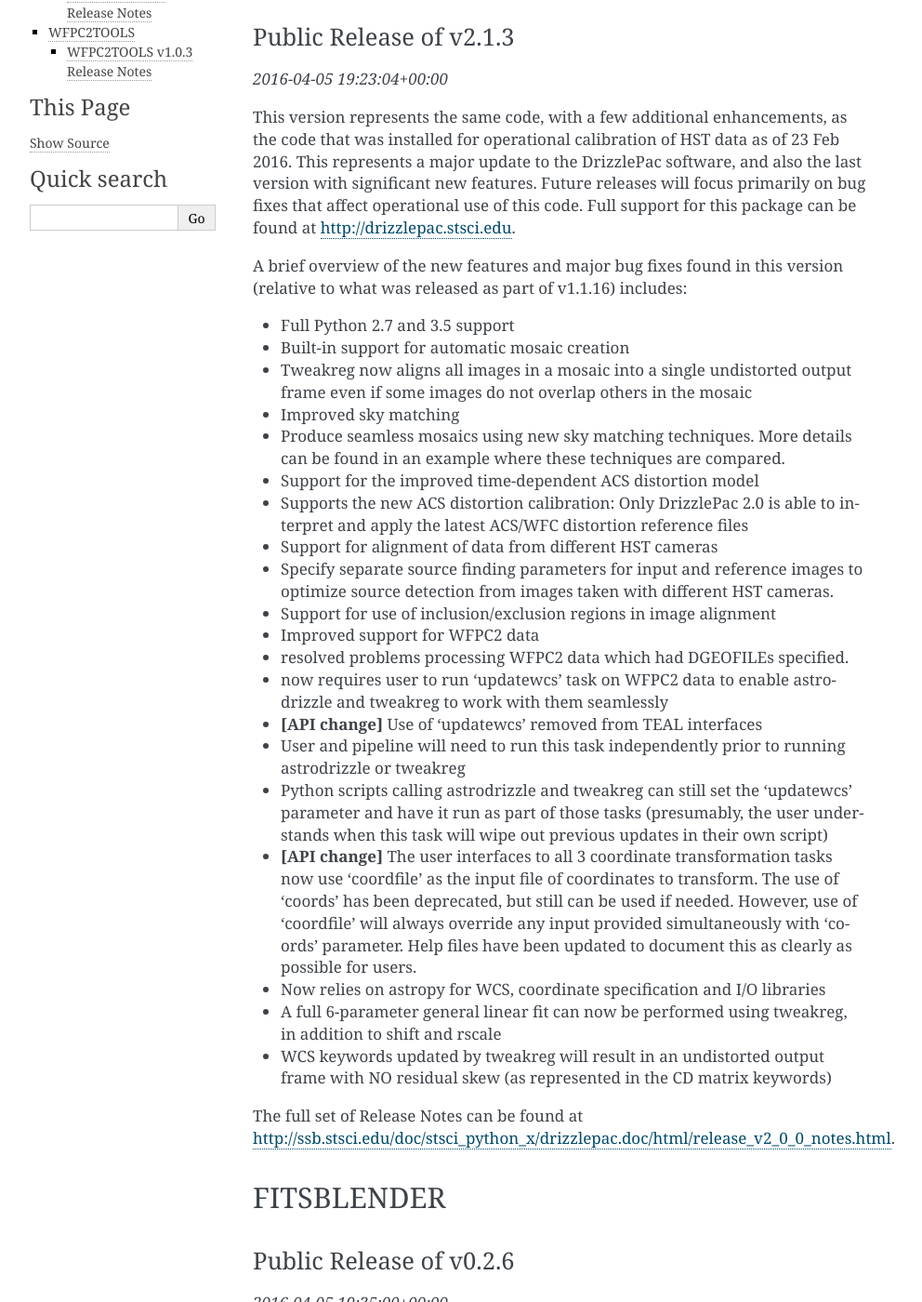
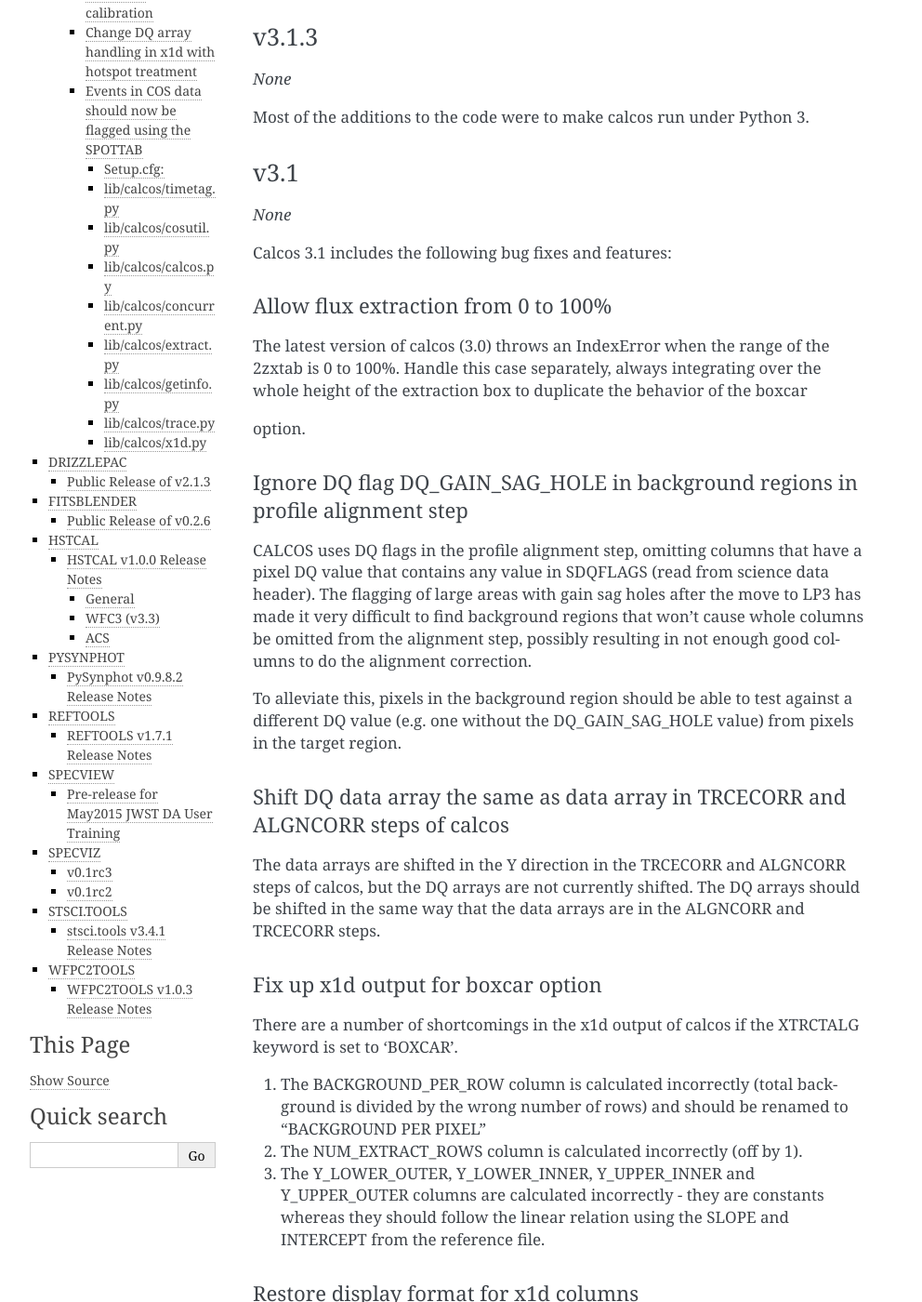
Before and after one commit to jhunkeler/astroconda, a Sphinx documentation site: the page built from source/release_notes.rst, in a window 1280 px wide and 1400 px high, scrolled down 700 px. Shown: the whole window at 93% size, without its empty margins (148-1140 px from the left). Built offline with Sphinx 7.4.7, drawn with Linux system fonts in a browser that asks for light colours; some of the changed text lies outside the part shown.

Commit message:
Update release notes

```diff
--- a/source/release_notes.rst
+++ b/source/release_notes.rst
@@ -32,6 +32,178 @@
    trails.
 
 -  Added Python 3 support (untested).
+
+CALCOS
+------
+
+v3.1.3
+~~~~~~
+
+*None*
+
+Most of the additions to the code were to make calcos run under Python
+3.
+
+v3.1
+~~~~
+
+*None*
+
+Calcos 3.1 includes the following bug fixes and features:
+
+Allow flux extraction from 0 to 100%
+^^^^^^^^^^^^^^^^^^^^^^^^^^^^^^^^^^^^
+
+The latest version of calcos (3.0) throws an IndexError when the range
+of the 2zxtab is 0 to 100%. Handle this case separately, always
+integrating over the whole height of the extraction box to duplicate the
+behavior of the boxcar
+
+option.
+
+Ignore DQ flag DQ\_GAIN\_SAG\_HOLE in background regions in profile alignment step
+^^^^^^^^^^^^^^^^^^^^^^^^^^^^^^^^^^^^^^^^^^^^^^^^^^^^^^^^^^^^^^^^^^^^^^^^^^^^^^^^^^
+
+CALCOS uses DQ flags in the profile alignment step, omitting columns
+that have a pixel DQ value that contains any value in SDQFLAGS (read
+from science data header). The flagging of large areas with gain sag
+holes after the move to LP3 has made it very difficult to find
+background regions that won't cause whole columns be omitted from the
+alignment step, possibly resulting in not enough good columns to do the
+alignment correction.
+
+To alleviate this, pixels in the background region should be able to
+test against a different DQ value (e.g. one without the
+DQ\_GAIN\_SAG\_HOLE value) from pixels in the target region.
+
+Shift DQ data array the same as data array in TRCECORR and ALGNCORR steps of calcos
+^^^^^^^^^^^^^^^^^^^^^^^^^^^^^^^^^^^^^^^^^^^^^^^^^^^^^^^^^^^^^^^^^^^^^^^^^^^^^^^^^^^
+
+The data arrays are shifted in the Y direction in the TRCECORR and
+ALGNCORR steps of calcos, but the DQ arrays are not currently shifted.
+The DQ arrays should be shifted in the same way that the data arrays are
+in the ALGNCORR and TRCECORR steps.
+
+Fix up x1d output for boxcar option
+^^^^^^^^^^^^^^^^^^^^^^^^^^^^^^^^^^^
+
+There are a number of shortcomings in the x1d output of calcos if the
+XTRCTALG keyword is set to 'BOXCAR'.
+
+1. The BACKGROUND\_PER\_ROW column is calculated incorrectly (total
+   background is divided by the wrong number of rows) and should be
+   renamed to "BACKGROUND PER PIXEL"
+
+2. The NUM\_EXTRACT\_ROWS column is calculated incorrectly (off by 1).
+
+3. The Y\_LOWER\_OUTER, Y\_LOWER\_INNER, Y\_UPPER\_INNER and
+   Y\_UPPER\_OUTER columns are calculated incorrectly - they are
+   constants whereas they should follow the linear relation using the
+   SLOPE and INTERCEPT from the reference file.
+
+Restore display format for x1d columns
+^^^^^^^^^^^^^^^^^^^^^^^^^^^^^^^^^^^^^^
+
+In the 3.0 update to CALCOS, the display formats for the columns in the
+.x1d output table were removed. They should be restored.
+
+CalCOS should print warnings for certain conditions of HOTSPOT calibration
+^^^^^^^^^^^^^^^^^^^^^^^^^^^^^^^^^^^^^^^^^^^^^^^^^^^^^^^^^^^^^^^^^^^^^^^^^^
+
+The new code to support hot spot flagging with the associated reference
+file will need to output warnings to the user in a couple select cases.
+
+1. If a DQ bit in SDQOUTER is not also in SDQFLAGS, a warning should be
+   printed.
+
+2. If the PHAMIN/PHAMAX header keywords of the applied SPOTTAB are more
+   inclusive that what is applied to the data itself, a warning should
+   be printed.
+
+Change DQ array handling in x1d with hotspot treatment
+^^^^^^^^^^^^^^^^^^^^^^^^^^^^^^^^^^^^^^^^^^^^^^^^^^^^^^
+
+With the CalCOS change to handle the hot spots and the SPOTTAB reference
+file, the DQ array in the output x1d files will change slightly.
+
+1. The data quality value for each pixel should be given by: (DQ\_INNER)
+   \| (DQ\_OUTER & SDQOUTER)
+
+An additional check should be done to verify that the DQ\_WGT in the
+x1dsum is still calculated correctly after this modification.
+
+Events in COS data should now be flagged using the SPOTTAB
+^^^^^^^^^^^^^^^^^^^^^^^^^^^^^^^^^^^^^^^^^^^^^^^^^^^^^^^^^^
+
+To handle the hot spots in COS data, a new reference file is being
+delivered (SPOTTAB) that will specify physical regions on the detector
+that should be flagged if they occur during any given dataset. CalCOS
+needs to flag each region given in a SPOTTAB if the time of the event
+(given by START, STOP in each row) overlaps with any good-time-interval
+(GTI) in the observation.
+
+Modules changed:
+
+Setup.cfg:
+''''''''''
+
+Version changed.
+
+lib/calcos/timetag.py
+'''''''''''''''''''''
+
+Added code to shift the DQ arrays by the amount of the trace correction
+and alignment correction before doppler blurring. Added code to pass the
+good time intervals to modules that need it to check for active
+hotspots. Added
+
+code to make sure that events that get shifted into the active area
+after their doppler correction is applied don't cause the minimum and
+maximum X shifts to be drastically wrong.
+
+lib/calcos/cosutil.py
+'''''''''''''''''''''
+
+Added code to check SPOTTAB keywords, and to add active hotspots to the
+DQ flags for events and the DQ arrays. Added code to shift the DQ values
+of events by the amount in the trace and alignment corrections.
+
+lib/calcos/calcos.py
+''''''''''''''''''''
+
+Added code to enable use of SPOTTAB reference file
+
+lib/calcos/concurrent.py
+''''''''''''''''''''''''
+
+Updated interface to cosutil.updateDQArray
+
+lib/calcos/extract.py
+'''''''''''''''''''''
+
+Renamed BACKGROUND\_PER\_ROW table column to BACKGROUND\_PER\_PIXEL.
+Restored display formet to table columns. Treat DQ flags in the outer
+regions if affected by a hotspot by setting DQ\_WGT to 0. DQ\_ALL column
+is now the OR of the DQ flags of all pixels in the extraction region.
+Fixed an indexing bug in how the extraction regions were specified.
+
+lib/calcos/getinfo.py
+'''''''''''''''''''''
+
+Added SPOTTAB capability.
+
+lib/calcos/trace.py
+'''''''''''''''''''
+
+Added code to make sure that gain sag holes don't affect the background
+DQ values.
+
+lib/calcos/x1d.py
+'''''''''''''''''
+
+Added code to pass brftab reference file to timetag.getWavecalOffsets so
+that the Active Area can be determined at the time the offsets are
+calculated.
 
 DRIZZLEPAC
 ----------
```
